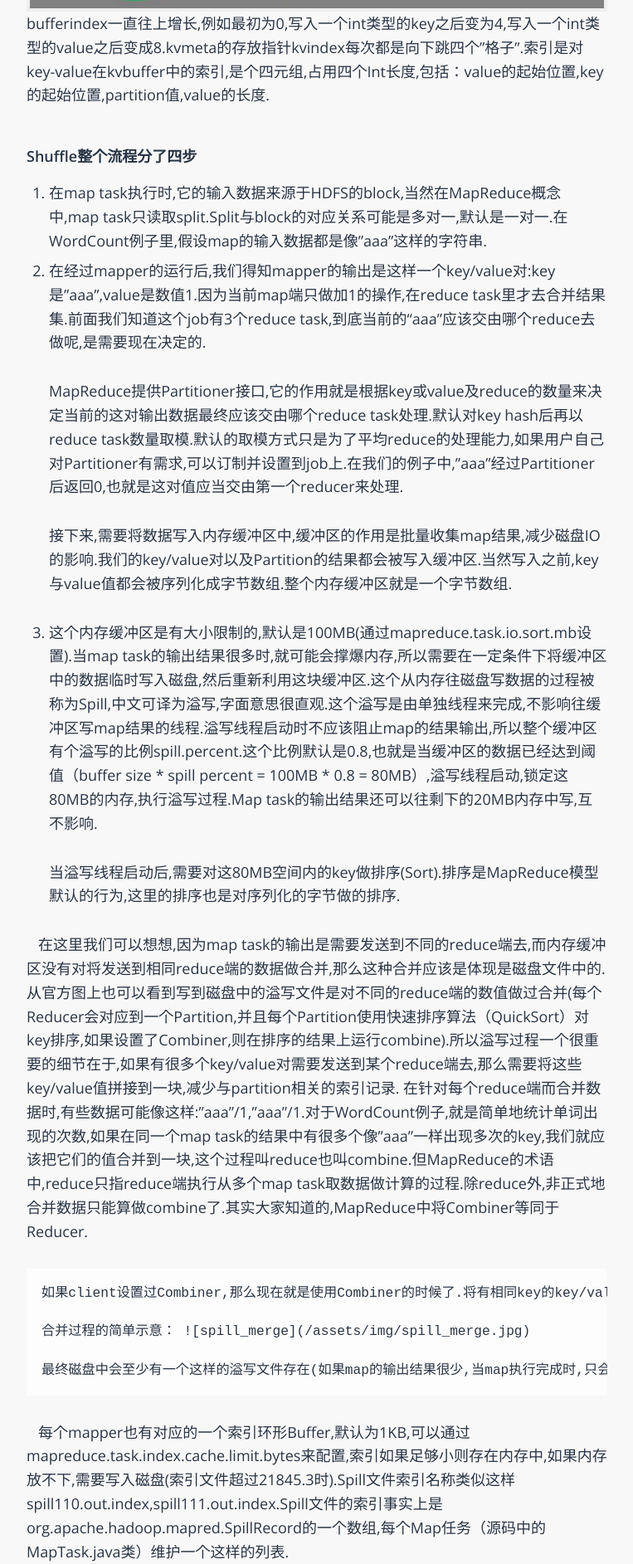
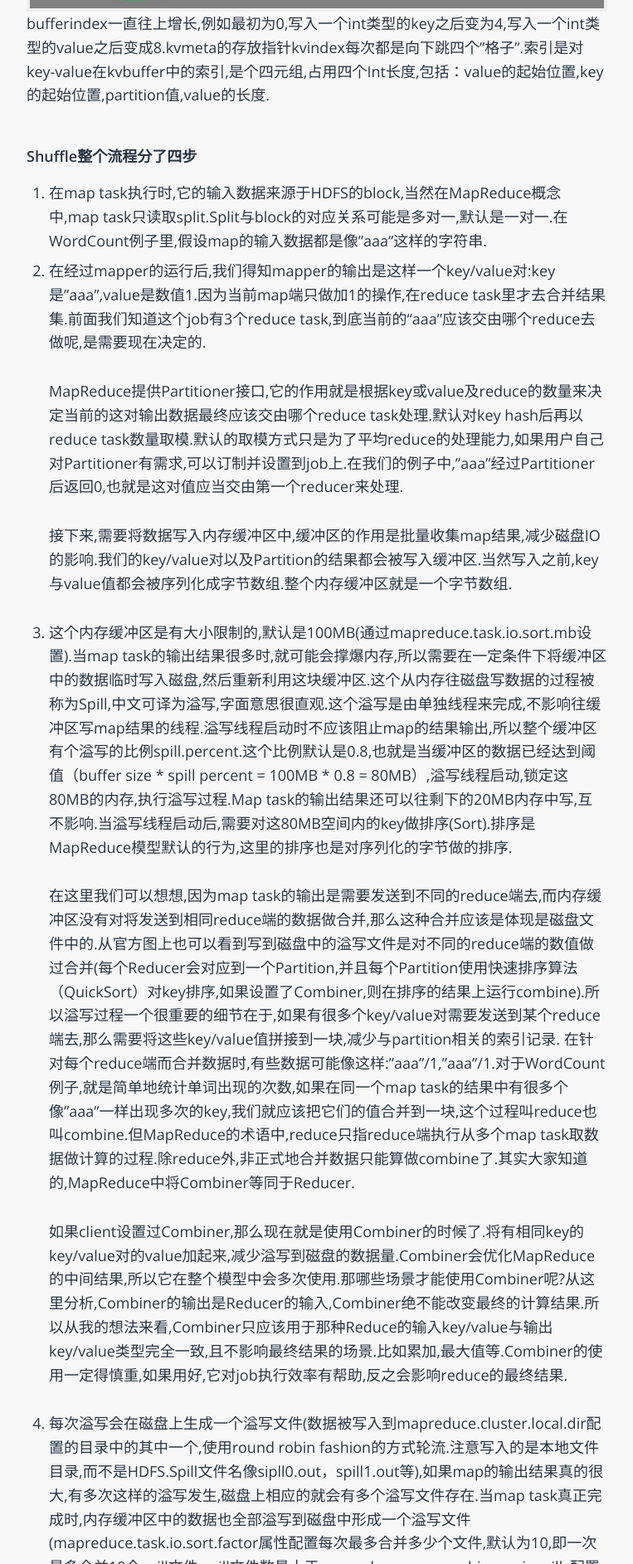
Before and after one commit to kuncle/kuncle.github.io, a Jekyll site: the page built from _posts/2017-03-17-MapReduce的Shuffle.markdown, in a window 1280 px wide. Shown: the part 3115-5000 px from the top of the page at 83% size, without its empty margins (258-1021 px from the left). Built offline with Jekyll 4.4.1, drawn with Linux system fonts in a browser that asks for light colours; some web fonts are replaced; some of the changed text lies outside the part shown.

Commit message:
Update 2017-03-17-MapReduce的Shuffle.markdown

```diff
--- a/_posts/2017-03-17-MapReduce的Shuffle.markdown
+++ b/_posts/2017-03-17-MapReduce的Shuffle.markdown
@@ -37,11 +37,9 @@
     MapReduce提供Partitioner接口,它的作用就是根据key或value及reduce的数量来决定当前的这对输出数据最终应该交由哪个reduce task处理.默认对key hash后再以reduce task数量取模.默认的取模方式只是为了平均reduce的处理能力,如果用户自己对Partitioner有需求,可以订制并设置到job上.在我们的例子中,"aaa"经过Partitioner后返回0,也就是这对值应当交由第一个reducer来处理.
 
     接下来,需要将数据写入内存缓冲区中,缓冲区的作用是批量收集map结果,减少磁盘IO的影响.我们的key/value对以及Partition的结果都会被写入缓冲区.当然写入之前,key与value值都会被序列化成字节数组.整个内存缓冲区就是一个字节数组.
-3. 这个内存缓冲区是有大小限制的,默认是100MB(通过mapreduce.task.io.sort.mb设置).当map task的输出结果很多时,就可能会撑爆内存,所以需要在一定条件下将缓冲区中的数据临时写入磁盘,然后重新利用这块缓冲区.这个从内存往磁盘写数据的过程被称为Spill,中文可译为溢写,字面意思很直观.这个溢写是由单独线程来完成,不影响往缓冲区写map结果的线程.溢写线程启动时不应该阻止map的结果输出,所以整个缓冲区有个溢写的比例spill.percent.这个比例默认是0.8,也就是当缓冲区的数据已经达到阈值（buffer size * spill percent = 100MB * 0.8 = 80MB）,溢写线程启动,锁定这80MB的内存,执行溢写过程.Map task的输出结果还可以往剩下的20MB内存中写,互不影响.
+3. 这个内存缓冲区是有大小限制的,默认是100MB(通过mapreduce.task.io.sort.mb设置).当map task的输出结果很多时,就可能会撑爆内存,所以需要在一定条件下将缓冲区中的数据临时写入磁盘,然后重新利用这块缓冲区.这个从内存往磁盘写数据的过程被称为Spill,中文可译为溢写,字面意思很直观.这个溢写是由单独线程来完成,不影响往缓冲区写map结果的线程.溢写线程启动时不应该阻止map的结果输出,所以整个缓冲区有个溢写的比例spill.percent.这个比例默认是0.8,也就是当缓冲区的数据已经达到阈值（buffer size * spill percent = 100MB * 0.8 = 80MB）,溢写线程启动,锁定这80MB的内存,执行溢写过程.Map task的输出结果还可以往剩下的20MB内存中写,互不影响.当溢写线程启动后,需要对这80MB空间内的key做排序(Sort).排序是MapReduce模型默认的行为,这里的排序也是对序列化的字节做的排序.
 
-    当溢写线程启动后,需要对这80MB空间内的key做排序(Sort).排序是MapReduce模型默认的行为,这里的排序也是对序列化的字节做的排序.
-
-    在这里我们可以想想,因为map task的输出是需要发送到不同的reduce端去,而内存缓冲区没有对将发送到相同reduce端的数据做合并,那么这种合并应该是体现是磁盘文件中的.从官方图上也可以看到写到磁盘中的溢写文件是对不同的reduce端的数值做过合并(每个Reducer会对应到一个Partition,并且每个Partition使用快速排序算法（QuickSort）对key排序,如果设置了Combiner,则在排序的结果上运行combine).所以溢写过程一个很重要的细节在于,如果有很多个key/value对需要发送到某个reduce端去,那么需要将这些key/value值拼接到一块,减少与partition相关的索引记录. 在针对每个reduce端而合并数据时,有些数据可能像这样:"aaa"/1,"aaa"/1.对于WordCount例子,就是简单地统计单词出现的次数,如果在同一个map task的结果中有很多个像"aaa"一样出现多次的key,我们就应该把它们的值合并到一块,这个过程叫reduce也叫combine.但MapReduce的术语中,reduce只指reduce端执行从多个map task取数据做计算的过程.除reduce外,非正式地合并数据只能算做combine了.其实大家知道的,MapReduce中将Combiner等同于Reducer.
+    在这里我们可以想想,因为map task的输出是需要发送到不同的reduce端去,而内存缓冲区没有对将发送到相同reduce端的数据做合并,那么这种合并应该是体现是磁盘文件中的.从官方图上也可以看到写到磁盘中的溢写文件是对不同的reduce端的数值做过合并(每个Reducer会对应到一个Partition,并且每个Partition使用快速排序算法（QuickSort）对key排序,如果设置了Combiner,则在排序的结果上运行combine).所以溢写过程一个很重要的细节在于,如果有很多个key/value对需要发送到某个reduce端去,那么需要将这些key/value值拼接到一块,减少与partition相关的索引记录. 在针对每个reduce端而合并数据时,有些数据可能像这样:"aaa"/1,"aaa"/1.对于WordCount例子,就是简单地统计单词出现的次数,如果在同一个map task的结果中有很多个像"aaa"一样出现多次的key,我们就应该把它们的值合并到一块,这个过程叫reduce也叫combine.但MapReduce的术语中,reduce只指reduce端执行从多个map task取数据做计算的过程.除reduce外,非正式地合并数据只能算做combine了.其实大家知道的,MapReduce中将Combiner等同于Reducer.
 
     如果client设置过Combiner,那么现在就是使用Combiner的时候了.将有相同key的key/value对的value加起来,减少溢写到磁盘的数据量.Combiner会优化MapReduce的中间结果,所以它在整个模型中会多次使用.那哪些场景才能使用Combiner呢?从这里分析,Combiner的输出是Reducer的输入,Combiner绝不能改变最终的计算结果.所以从我的想法来看,Combiner只应该用于那种Reduce的输入key/value与输出key/value类型完全一致,且不影响最终结果的场景.比如累加,最大值等.Combiner的使用一定得慎重,如果用好,它对job执行效率有帮助,反之会影响reduce的最终结果.
 4. 每次溢写会在磁盘上生成一个溢写文件(数据被写入到mapreduce.cluster.local.dir配置的目录中的其中一个,使用round robin fashion的方式轮流.注意写入的是本地文件目录,而不是HDFS.Spill文件名像sipll0.out，spill1.out等),如果map的输出结果真的很大,有多次这样的溢写发生,磁盘上相应的就会有多个溢写文件存在.当map task真正完成时,内存缓冲区中的数据也全部溢写到磁盘中形成一个溢写文件(mapreduce.task.io.sort.factor属性配置每次最多合并多少个文件,默认为10,即一次最多合并10个spill文件.spill文件数量大于mapreduce.map.combiner.minspills配置的数,则在合并文件写入之前,会再次运行combiner.如果spill文件数量太少,运行combiner的收益可能小于调用的代价).
```
